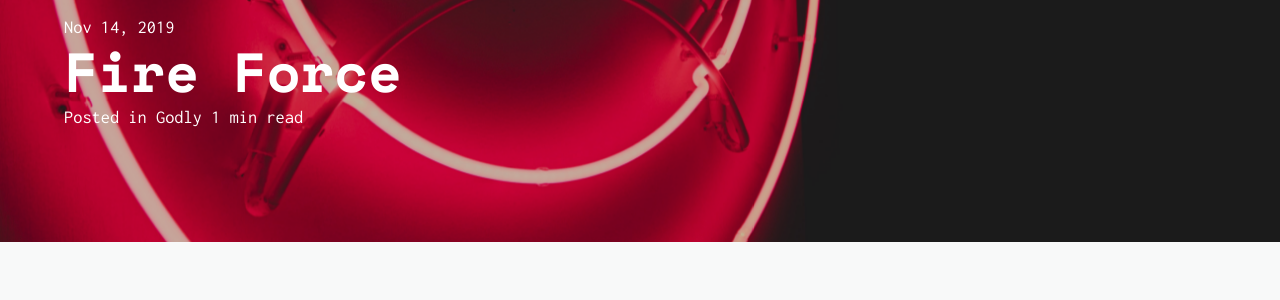
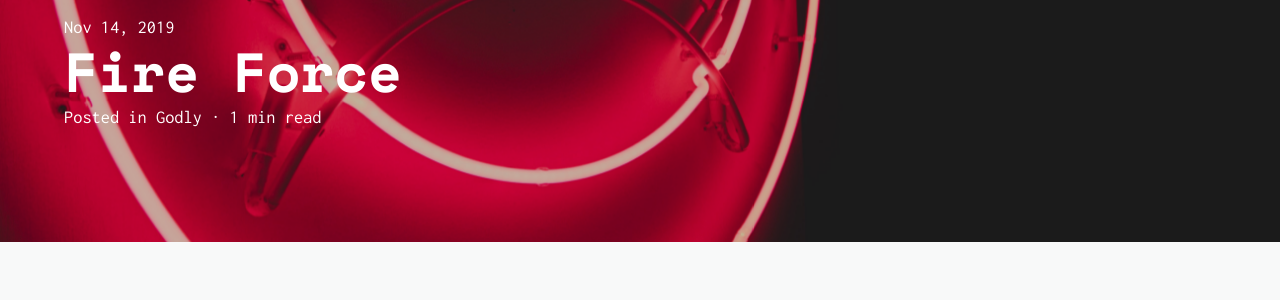
Before and after one commit to rachioko/rachioko.github.io, a Jekyll site: the page built from _posts/2019-11-14-Fire-Force.md, in a window 1280 px wide. Shown: the part 402-702 px from the top of the page. Built offline with Jekyll 4.4.1, drawn with Linux system fonts in a browser that asks for light colours; nearby versions of some CDN libraries.

Commit message:
Update post.html

```diff
--- a/_layouts/post.html
+++ b/_layouts/post.html
@@ -16,8 +16,8 @@
         <span>Posted in
           {% for category in page.categories %}
             <a class="nav--white" href="{{ site.baseurl }}/category/{{ category | downcase | slugify }}">{{ category }}</a>{% if forloop.last == false %}, {% endif %}
-          {% endfor %}
-          {% include read-time.html content=page.content %}
+          {% endfor %} &middot; {% include read-time.html
+          content=page.content %}
         </span>
       {% endif %}
       <span></span>
```
